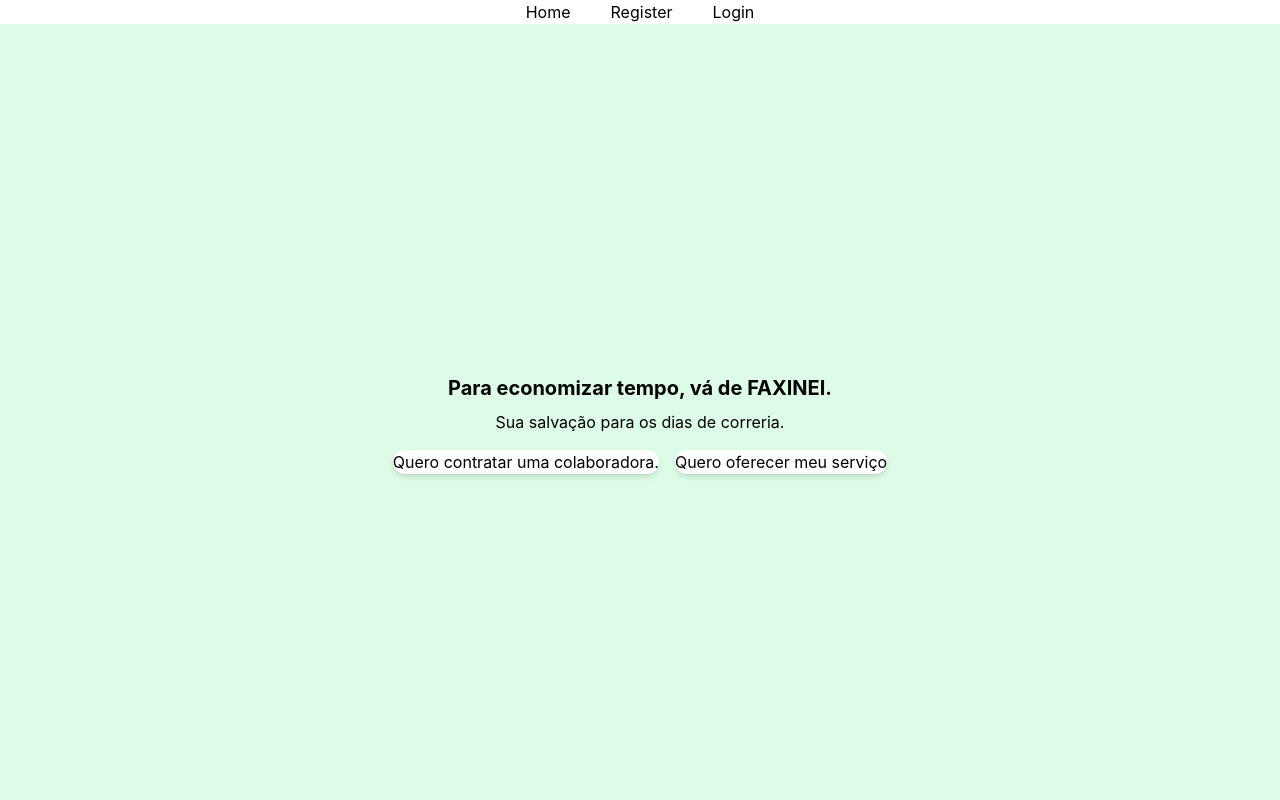
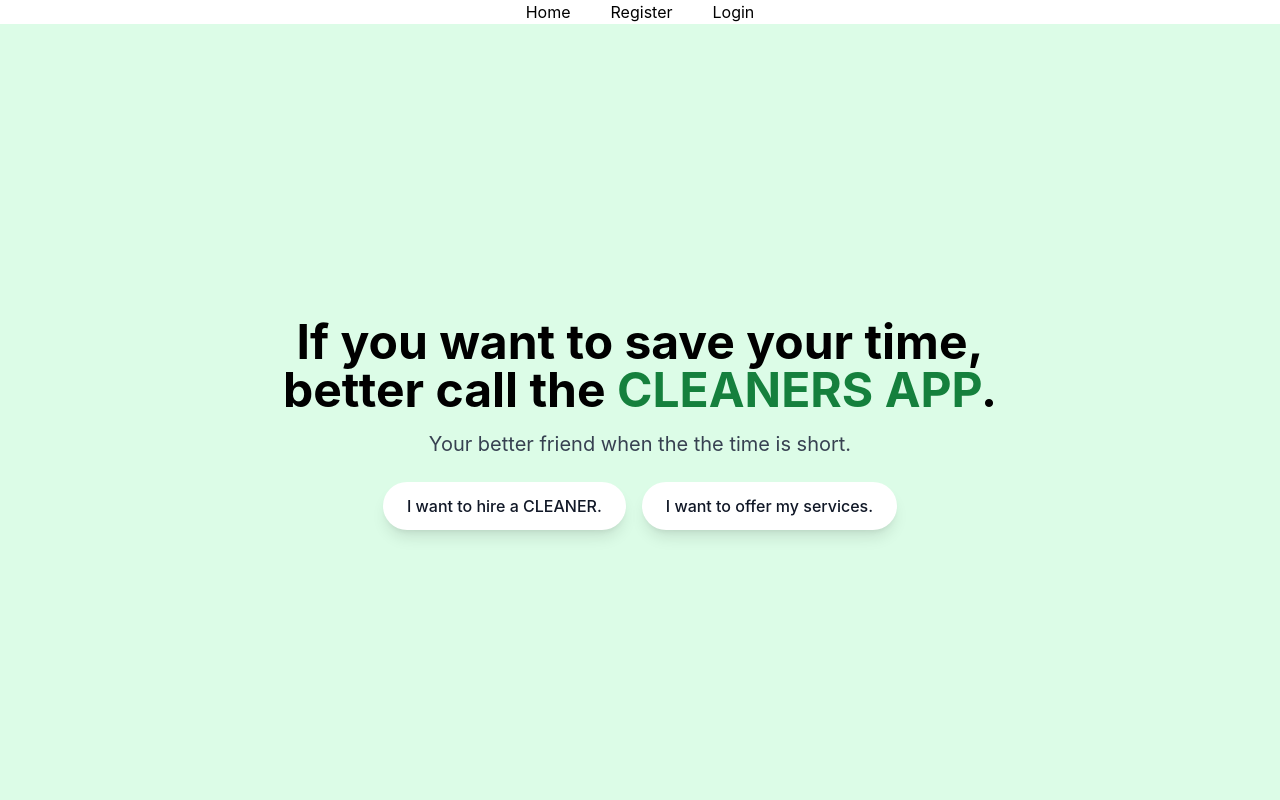
Before and after one commit to ramlow07/Cleaners-app, a React (Create React App) app in the folder frontend/my-app/: page /home in a window 1280 px wide. Shown: the top 800 px of the page. Built offline with nearby package versions, Linux system fonts and the light colour scheme.

Commit message:
feature: design the hero section

```diff
--- a/frontend/my-app/src/components/HeroSection.tsx
+++ b/frontend/my-app/src/components/HeroSection.tsx
@@ -1,18 +1,22 @@
 import React from "react";
+
 const HeroSection = () => {
   return (
-    <section className="hero flex items-center justify-center min-h-screen bg-green-100">
-      <div className="text-center px-4">
-        <h1 className="text-black text-xl mb-2 font-bold">
-          Para economizar tempo, vá de FAXINEI.
+    <section className="hero flex items-center justify-center min-h-screen bg-green-100 px-6">
+      <div className="max-w-3xl text-center">
+        <h1 className="text-black text-3xl sm:text-4xl md:text-5xl font-bold mb-4 leading-tight">
+          If you want to save your time, better call the{" "}
+          <span className="text-green-700">CLEANERS APP</span>.
         </h1>
-        <p className="mb-4">Sua salvação para os dias de correria.</p>
-        <div className="flex justify-center space-x-4">
-          <button className="bg-white rounded-3xl hover:bg-blue-300 shadow-md transition">
-            Quero contratar uma colaboradora.
+        <p className="text-gray-700 text-lg sm:text-xl mb-6">
+          Your better friend when the the time is short.
+        </p>
+        <div className="flex flex-col sm:flex-row justify-center space-y-3 sm:space-y-0 sm:space-x-4">
+          <button className="bg-white text-gray-900 font-medium py-3 px-6 rounded-full shadow-lg hover:bg-blue-300 transition duration-300">
+            I want to hire a CLEANER.
           </button>
-          <button className="bg-white rounded-3xl hover:bg-blue-300 shadow-md transition">
-            Quero oferecer meu serviço
+          <button className="bg-white text-gray-900 font-medium py-3 px-6 rounded-full shadow-lg hover:bg-blue-300 transition duration-300">
+            I want to offer my services.
           </button>
         </div>
       </div>
```
